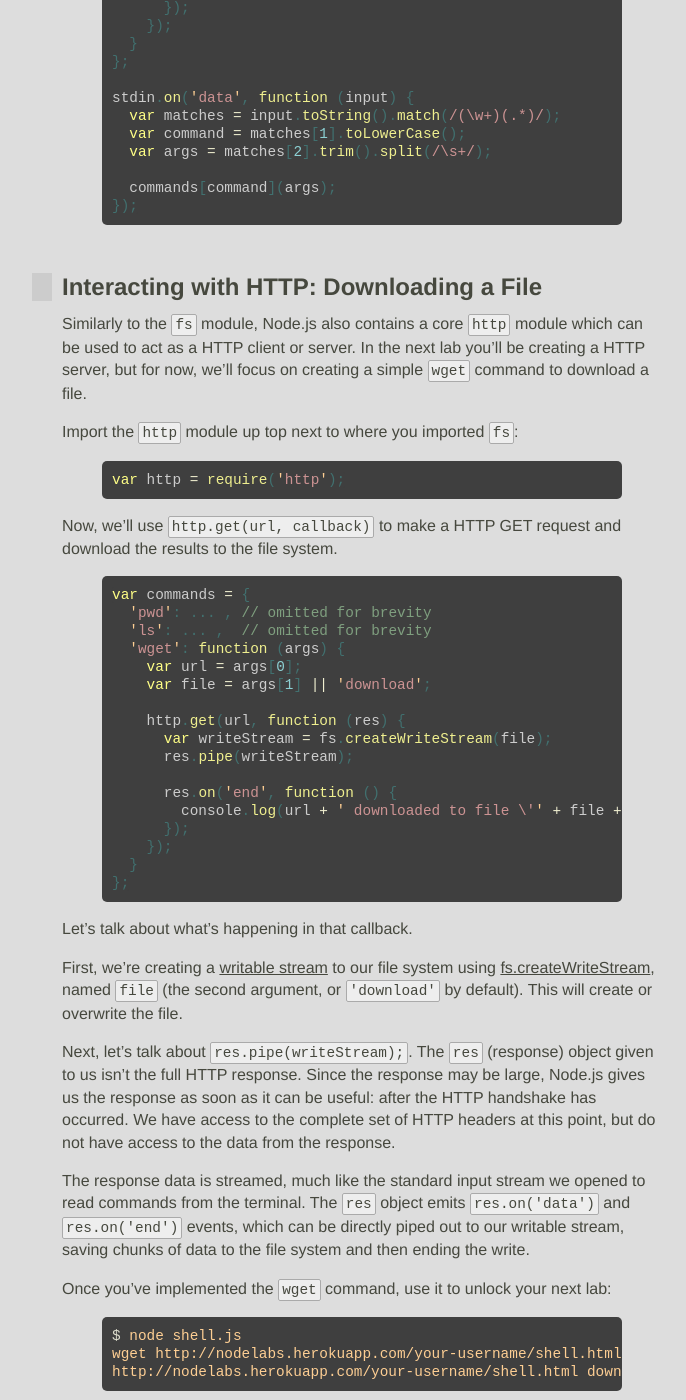
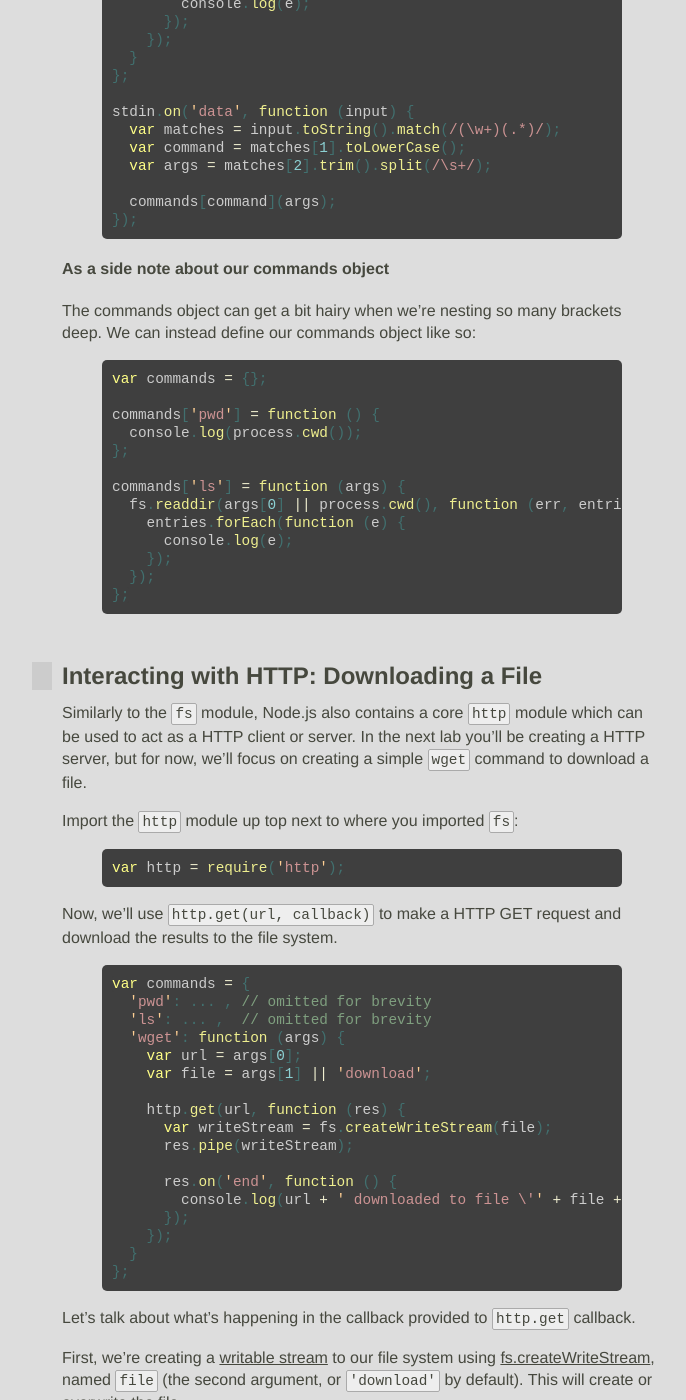
Before and after one commit to JavaScriptKC/workshop, a Jekyll site: the page built from _posts/2012-11-2-shell.md, in a window 1280 px wide and 1400 px high, scrolled down 4307 px. Shown: the whole window, without its empty margins (278-964 px from the left). Built offline with Jekyll 4.4.1, drawn with Linux system fonts in a browser that asks for light colours; nearby versions of some CDN libraries; some web fonts are replaced; comment, search, counter and statistics services are not loaded; some of the changed text lies outside the part shown.

Commit message:
Updated shell

````diff
--- a/_posts/2012-11-2-shell.md
+++ b/_posts/2012-11-2-shell.md
@@ -40,9 +40,9 @@ The output of your program might look something like this:
 
 {% highlight javascript %}
 foo
-<Buffer 64>
+<Buffer 61 73 64 0a>
 bar
-<Buffer 64>
+<Buffer 62 61 72 0a>
 {% endhighlight %}
 
 You can see that we're printing out a `Buffer` object. That's because the `input` variable passed in to our `function (input) { ... }` callback does not contain the string value of your input directly.
@@ -70,6 +70,8 @@ command [args...]
 We can use a handy regular expression to separate the arguments from the command: `/(\w+)(.*)/`. We'll then parse our arguments by splitting on white space.
 
 {% highlight javascript %}
+var stdin = process.openStdin();
+
 stdin.on('data', function (input) {
   var matches = input.toString().match(/(\w+)(.*)/);
   var command = matches[1].toLowerCase();
@@ -124,7 +126,7 @@ To clarify what's happening above, here's sample output of executing the regular
   input: 'cmd_name arg1 arg2'] // matches[4]
 {% endhighlight %}
 
-We are accessing ```matches[1]``` because it's the first group (groups are specified with the parenthesis). If you are unfamiliar with regular expressions, a good source to learn more is at [http://regular-expressions.info](http://www.regular-expressions.info/), in spite of (because of?) the awesome color scheme.
+We are accessing ```matches[1]``` because it's the first group (groups are specified with the parenthesis). If you are unfamiliar with regular expressions, a good source to learn more is at [http://regular-expressions.info](http://www.regular-expressions.info/).
 
 Now, jump back to your terminal and give our shell a try!
 
@@ -197,6 +199,26 @@ stdin.on('data', function (input) {
 });
 {% endhighlight %}
 
+#### As a side note about our commands object
+
+The commands object can get a bit hairy when we're nesting so many brackets deep. We can instead define our commands object like so:
+
+{% highlight javascript %}
+var commands = {};
+
+commands['pwd'] = function () {
+  console.log(process.cwd());
+};
+
+commands['ls'] = function (args) {
+  fs.readdir(args[0] || process.cwd(), function (err, entries) {
+    entries.forEach(function (e) {
+      console.log(e);
+    });
+  });
+};
+{% endhighlight %}
+
 ## Interacting with HTTP: Downloading a File
 
 Similarly to the `fs` module, Node.js also contains a core `http` module which can be used to act as a HTTP client or server. In the next lab you'll be creating a HTTP server, but for now, we'll focus on creating a simple `wget` command to download a file.
@@ -229,7 +251,7 @@ var commands = {
 };
 {% endhighlight %}
 
-Let's talk about what's happening in that callback.
+Let's talk about what's happening in the callback provided to `http.get` callback.
 
 First, we're creating a [writable stream](http://nodejs.org/api/stream.html#stream_class_stream_writable) to our file system using [fs.createWriteStream](http://nodejs.org/api/fs.html#fs_fs_createwritestream_path_options), named `file` (the second argument, or `'download'` by default). This will create or overwrite the file.
 
````
